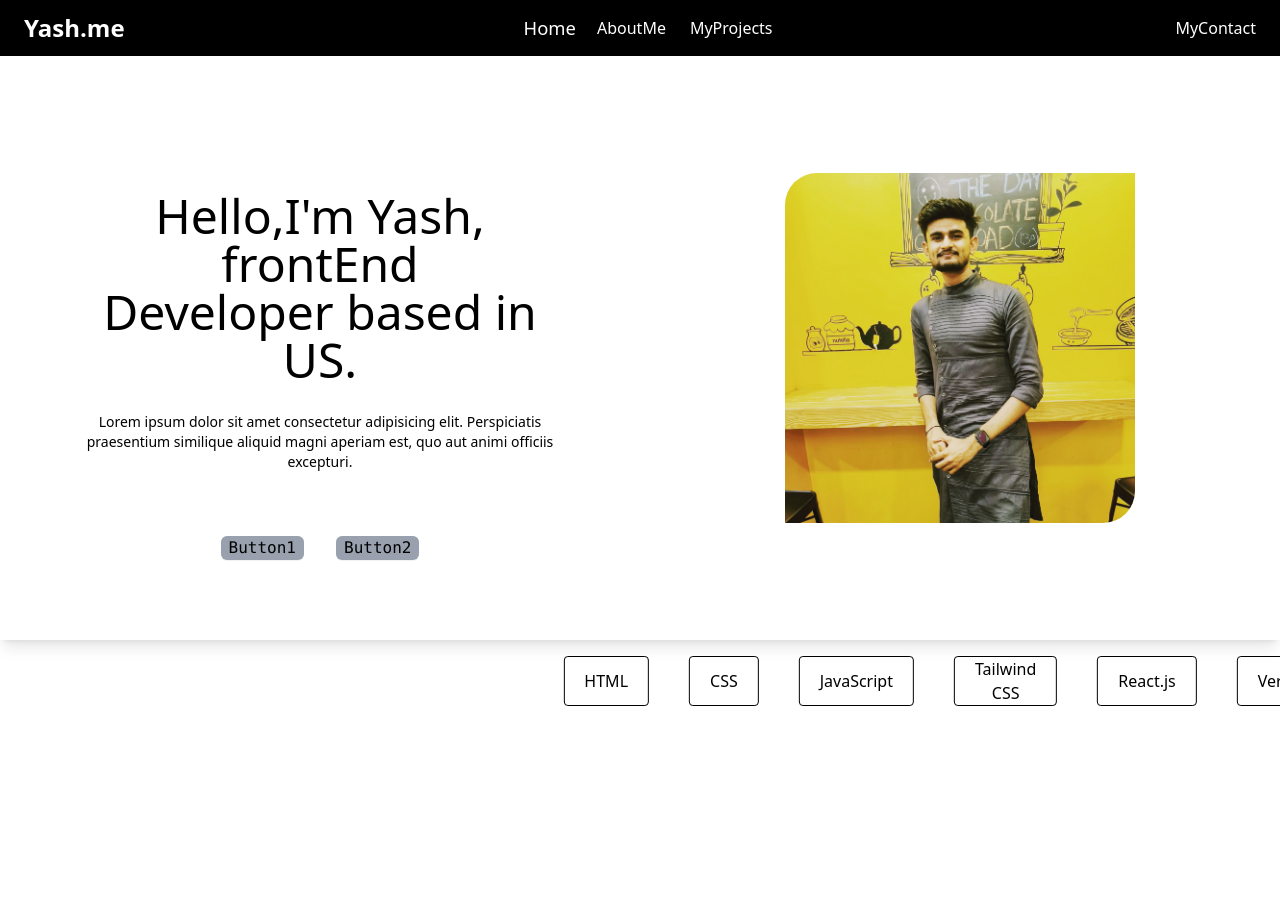
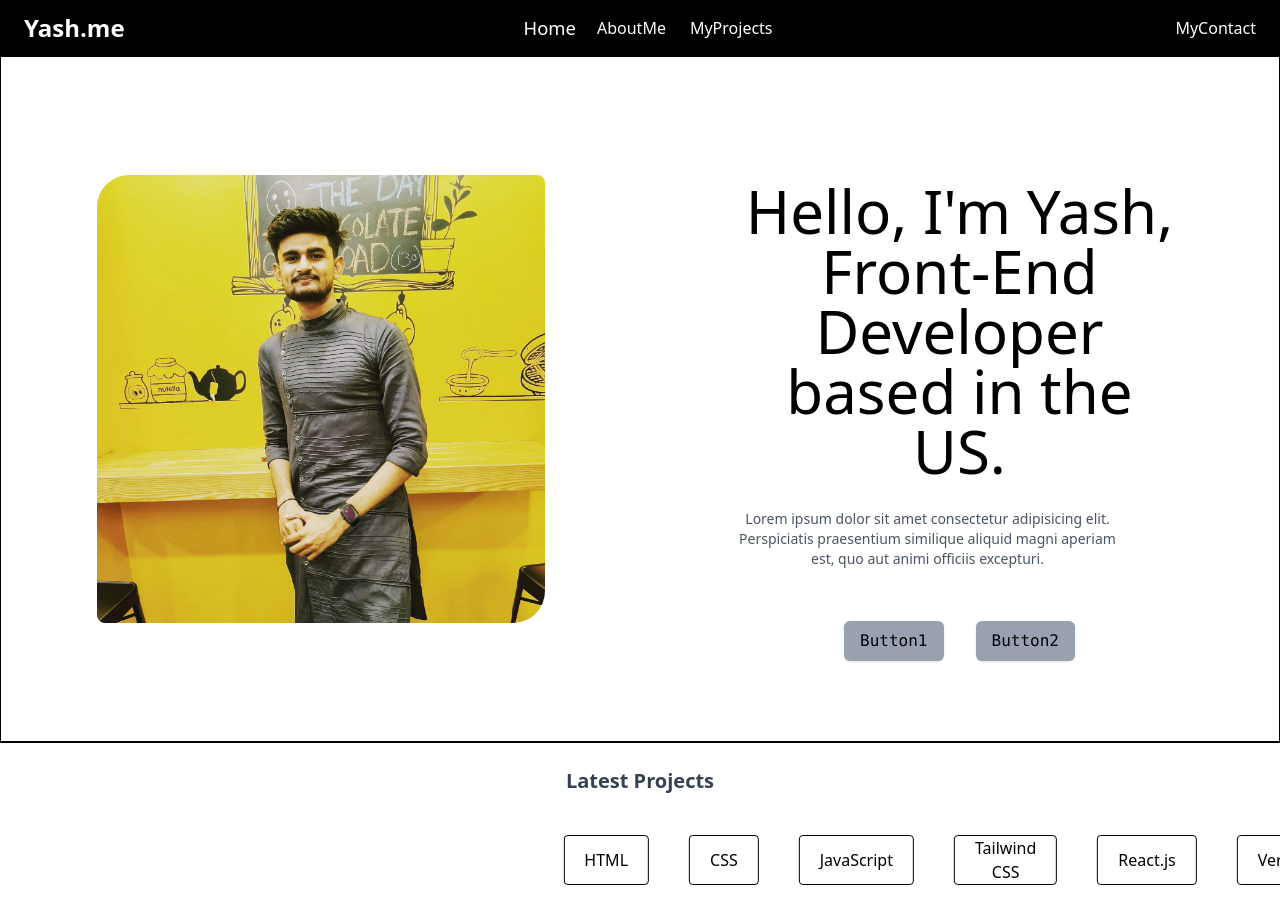
Before and after one commit to Yashmevada2807/my_portfolioMain, a React (Vite) app: page / in a window 1280 px wide. Before the commit the page ends 800 px from the top, so only its background shows below. Built offline with nearby package versions, Linux system fonts and the light colour scheme.

Commit message:
sm changes

```diff
--- a/src/components/Home.jsx
+++ b/src/components/Home.jsx
@@ -1,32 +1,46 @@
 import { Link } from "react-router-dom";
-import React from 'react'
+import React from "react";
 
 const Home = () => {
   return (
-        <div className="main   w-full justify-center items-center md:flex  py-2 shadow-lg h-auto">
-            <div className="info  md:w-[50%] md:shrink-0 h-auto flex flex-col justify-center items-center text-center md:px-15 py-6 md:py-18 ">
-                <div className="block  h-auto  py-9">
-                    <div className="intro text-4xl md:text-5xl px-10  py-5 text-center  ">
-                        Hello,I'm Yash, frontEnd Developer based in US.
+    <div className="w-full overflow-hidden overflow-y-scroll">
+      <div className="main w-full justify-center items-center sm:flex flex-col sm:flex-row py-2 border h-auto">
+        {/* Info Section */}
+        {/* Image Section */}
+        <div className="img md:w-[50%] p-8 h-auto flex justify-center">
+          <Link className="w-fit h-auto rounded-br-4xl rounded-tl-4xl overflow-hidden cursor-pointer hover:shadow-2xl shadow-amber-300/100 hover:scale-105 duration-1000" to="/AboutMe">
+            <img className="w-full max-w-xs sm:max-w-sm md:max-w-md h-auto mx-auto rounded-lg" src="/MyPicForGitHubProfile.jpg" alt="Profile" />
+          </Link>
         </div>
-                    <div className="about  text-sm md:py-2 px-6">
+        <div className="info md:w-[50%] h-auto flex flex-col justify-center items-center text-center px-6 py-6 md:py-18">
+          <div className="block h-auto py-6">
+            <div className="intro text-3xl sm:text-4xl md:text-6xl px-6 md:px-10 py-5 text-center max-w-lg">
+              Hello, I'm Yash, Front-End Developer based in the US.
+            </div>
+            <div className="about text-sm md:py-2 px-6 text-gray-600 max-w-md">
               Lorem ipsum dolor sit amet consectetur adipisicing elit. Perspiciatis praesentium similique aliquid magni aperiam est, quo aut animi officiis excepturi.
             </div>
           </div>
-                <div className="flex  justify-center gap-8 pt-5 ">
 
-                    <Link className=' bg-gray-400 rounded-md shadow-2xs font-mono text-center px-2 hover:text-white hover:text-md hover:scale-[110%] hover:bg-gray-600  duration-300' to='/MyProject'>Button1</Link>
-                    <Link className=' bg-gray-400 rounded-md shadow-2xs font-mono text-center px-2 hover:text-white hover:text-md hover:scale-[110%] hover:bg-gray-600 duration-300' to='/AboutMe'>Button2</Link>
-
-                </div>
-            </div>
-            <div className="img md:w-[50%] p-8 h-auto flex justify-center">
-                <Link className="w-fit h-auto rounded-br-4xl rounded-tl-4xl overflow-hidden cursor-pointer hover:shadow-2xl shadow-amber-300/100 hover:scale-[105%] duration-1000 " to="/AboutMe">
-                    <img className="w-[290px] h-[300px] md:w-[350px] md:h-[350px]" src="\MyPicForGitHubProfile.jpg" alt="" />
+          {/* Buttons */}
+          <div className="flex flex-col sm:flex-row justify-center gap-4 sm:gap-8 pt-5 w-full">
+            <Link className="bg-gray-400 w-full sm:w-auto px-4 py-2 rounded-md shadow font-mono text-center hover:text-white hover:scale-105 hover:bg-gray-600 duration-300" to="/MyProject">
+              Button1
+            </Link>
+            <Link className="bg-gray-400 w-full sm:w-auto px-4 py-2 rounded-md shadow font-mono text-center hover:text-white hover:scale-105 hover:bg-gray-600 duration-300" to="/AboutMe">
+              Button2
             </Link>
           </div>
         </div>
-    )
-}
 
-export default Home
+      </div>
+
+      {/* Latest Projects Section */}
+      <div className="border-t py-6 text-center">
+        <h1 className="text-xl font-semibold text-gray-700">Latest Projects</h1>
+      </div>
+    </div>
+  );
+};
+
+export default Home;
```
Lines whose indentation alone changed are shown as unchanged.
